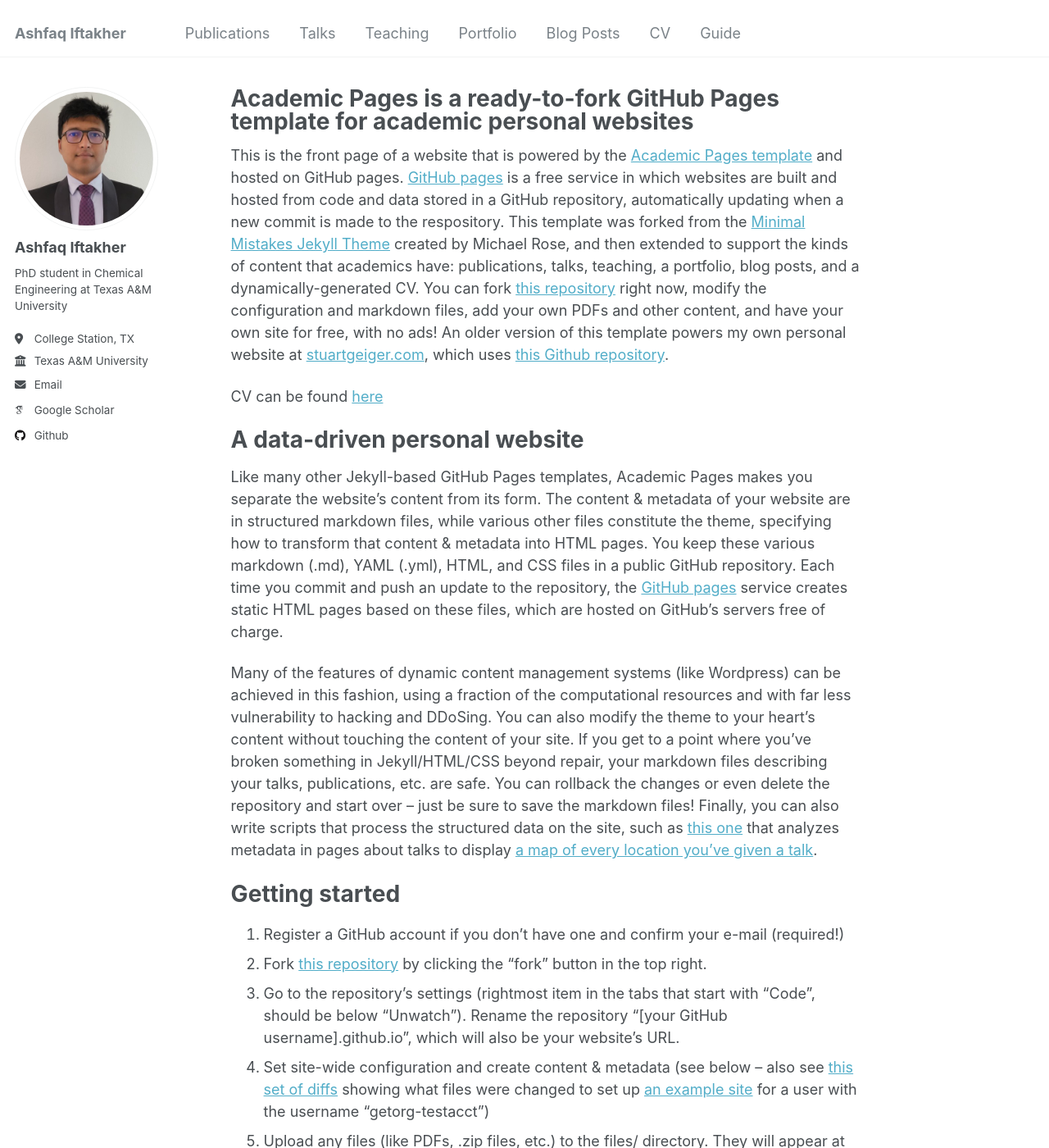
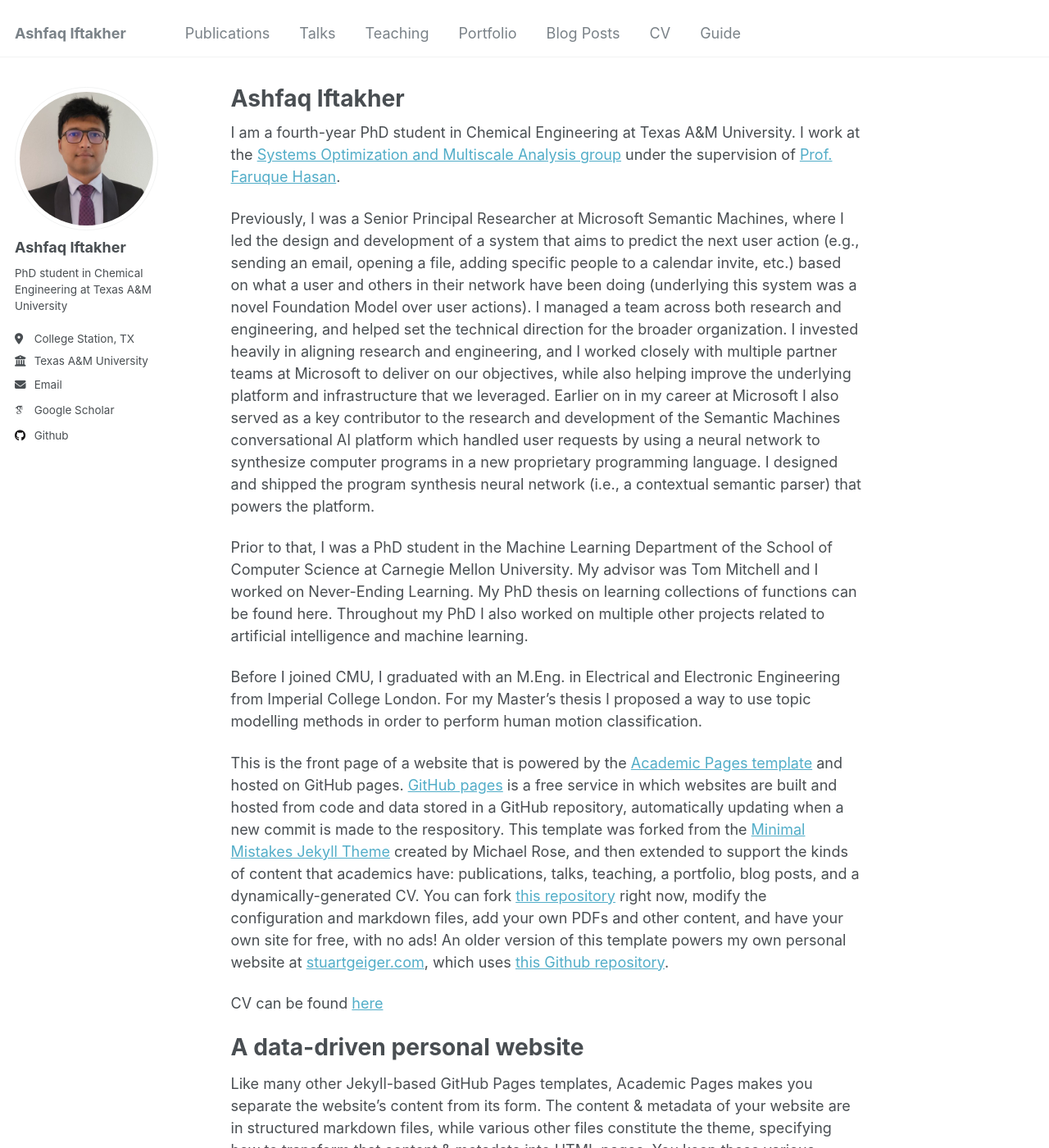
Before and after one commit to aiftakher/aiftakher.github.io, a Jekyll site: the page built from _pages/about.md, in a window 1280 px wide and 1400 px high. Shown: the whole window at 82% size. Built offline with Jekyll 4.4.1, drawn with Linux system fonts in a browser that asks for light colours; some web fonts are replaced.

Commit message:
Update about.md

```diff
--- a/_pages/about.md
+++ b/_pages/about.md
@@ -1,11 +1,22 @@
 ---
 permalink: /
-title: "Academic Pages is a ready-to-fork GitHub Pages template for academic personal websites"
+title: "Ashfaq Iftakher"
 author_profile: true
 redirect_from:
   - /about/
   - /about.html
 ---
+
+I am a fourth-year PhD student in Chemical Engineering at Texas A&M University. I work at the [Systems Optimization and Multiscale Analysis group](https://people.tamu.edu/~hasan/) under the supervision of [Prof. Faruque Hasan](https://engineering.tamu.edu/chemical/profiles/hasan-faruque.html#:~:text=Assistant%20Director%20of%20Decarbonization,%20Texas%20A&M).
+
+Previously, I was a Senior Principal Researcher at Microsoft Semantic Machines, where I led the design and development of a system that aims to predict the next user action (e.g., sending an email, opening a file, adding specific people to a calendar invite, etc.) based on what a user and others in their network have been doing (underlying this system was a novel Foundation Model over user actions). I managed a team across both research and engineering, and helped set the technical direction for the broader organization. I invested heavily in aligning research and engineering, and I worked closely with multiple partner teams at Microsoft to deliver on our objectives, while also helping improve the underlying platform and infrastructure that we leveraged. Earlier on in my career at Microsoft I also served as a key contributor to the research and development of the Semantic Machines conversational AI platform which handled user requests by using a neural network to synthesize computer programs in a new proprietary programming language. I designed and shipped the program synthesis neural network (i.e., a contextual semantic parser) that powers the platform.
+
+Prior to that, I was a PhD student in the Machine Learning Department of the School of Computer Science at Carnegie Mellon University. My advisor was Tom Mitchell and I worked on Never-Ending Learning. My PhD thesis on learning collections of functions can be found here. Throughout my PhD I also worked on multiple other projects related to artificial intelligence and machine learning.
+
+Before I joined CMU, I graduated with an M.Eng. in Electrical and Electronic Engineering from Imperial College London. For my Master's thesis I proposed a way to use topic modelling methods in order to perform human motion classification.
+
+
+
 
 This is the front page of a website that is powered by the [Academic Pages template](https://github.com/academicpages/academicpages.github.io) and hosted on GitHub pages. [GitHub pages](https://pages.github.com) is a free service in which websites are built and hosted from code and data stored in a GitHub repository, automatically updating when a new commit is made to the respository. This template was forked from the [Minimal Mistakes Jekyll Theme](https://mmistakes.github.io/minimal-mistakes/) created by Michael Rose, and then extended to support the kinds of content that academics have: publications, talks, teaching, a portfolio, blog posts, and a dynamically-generated CV. You can fork [this repository](https://github.com/academicpages/academicpages.github.io) right now, modify the configuration and markdown files, add your own PDFs and other content, and have your own site for free, with no ads! An older version of this template powers my own personal website at [stuartgeiger.com](http://stuartgeiger.com), which uses [this Github repository](https://github.com/staeiou/staeiou.github.io).
 
```
